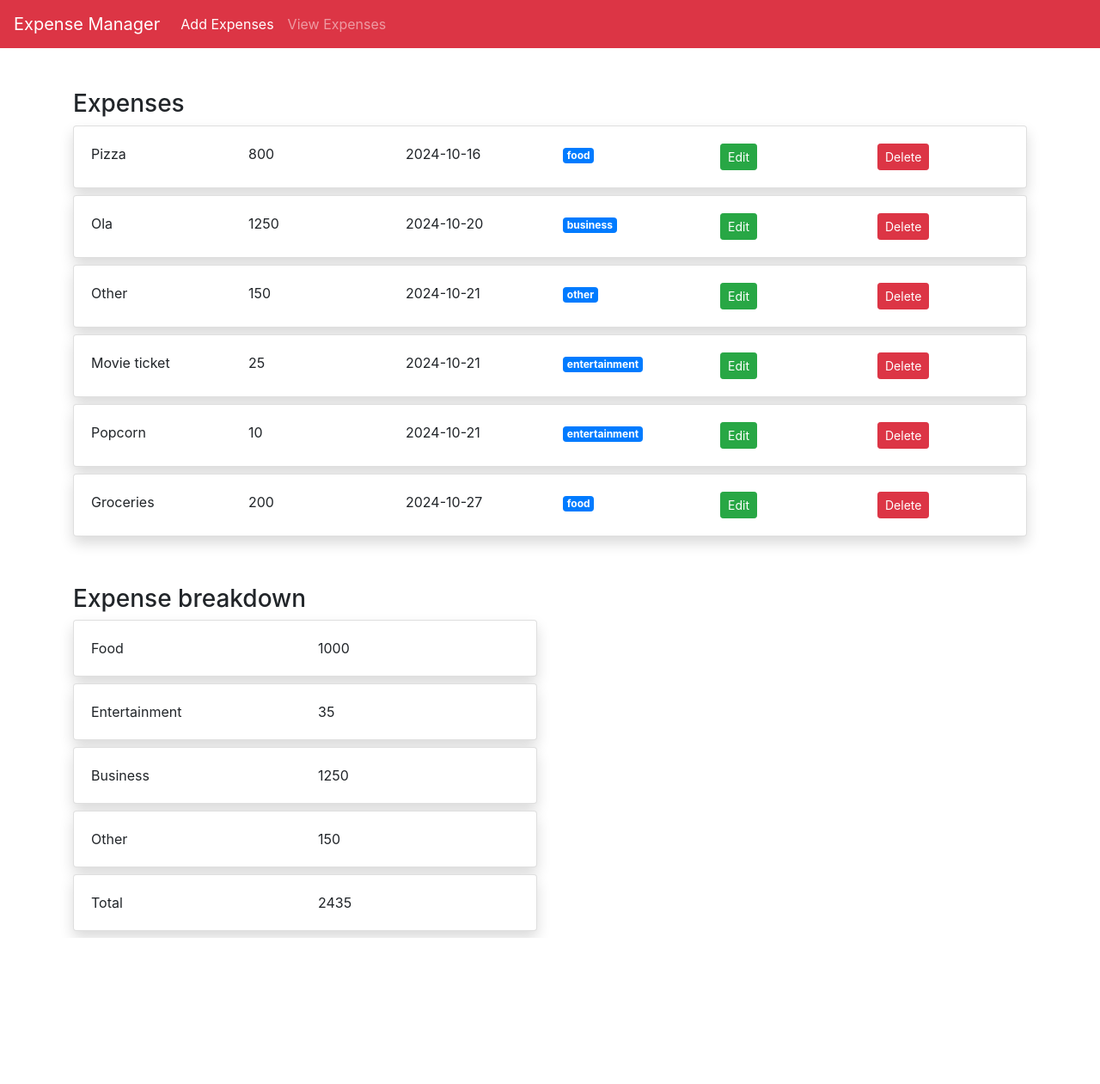
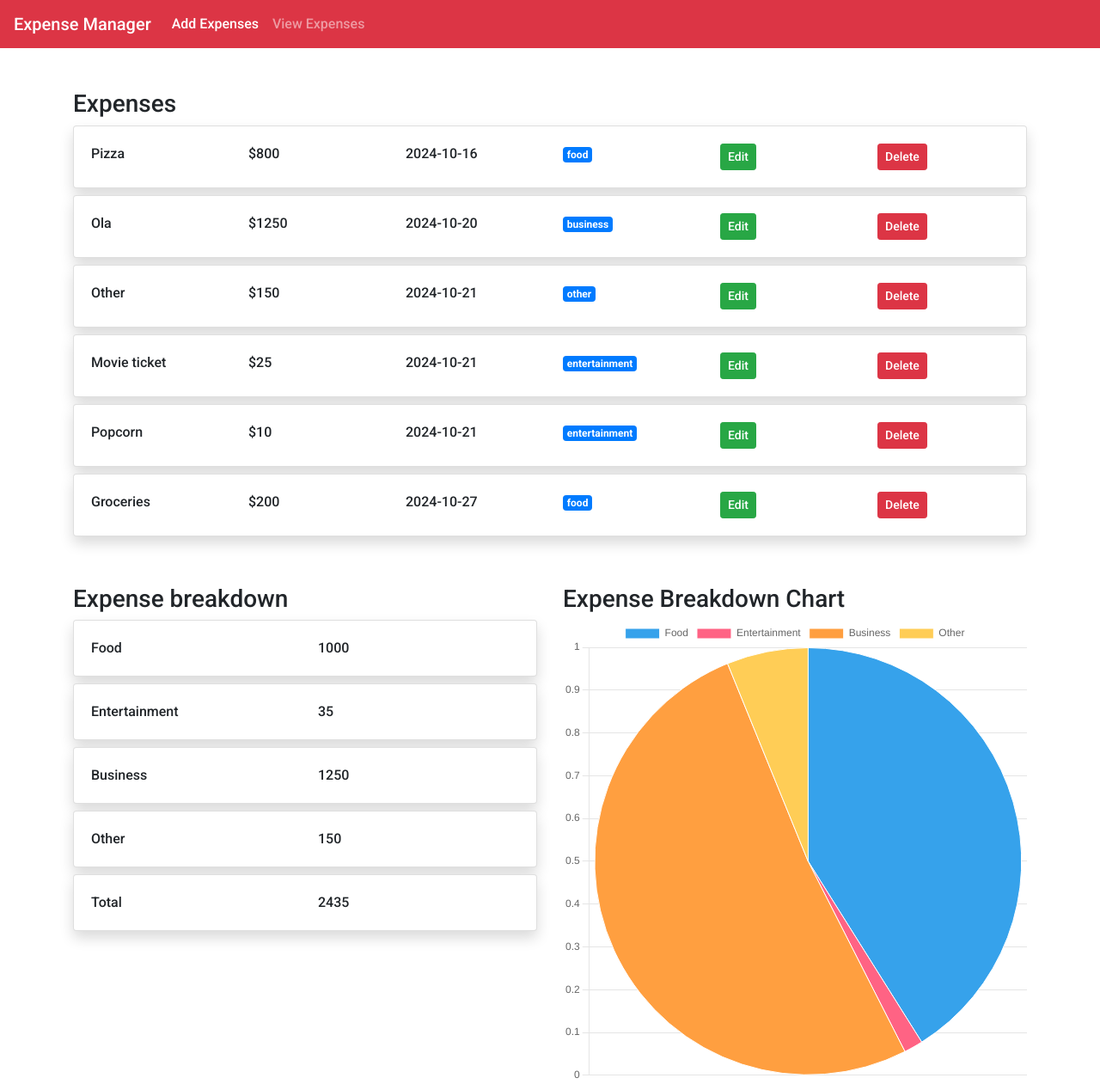
Before and after one commit to Smit-2001/Expense_Manager, a Flask app: page /expenses in a window 1280 px wide. Shown: the whole page at 86% size. Before the commit the page ends 1091 px from the top, so only its background shows below. Run offline with Flask 3, Linux system fonts and the light colour scheme.

Commit message:
Integrating ChartJs and add styling to page

```diff
--- /dev/null
+++ b/static/style.css
@@ -0,0 +1,3 @@
+body {
+  font-family: 'Roboto', sans-serif;
+}
--- a/templates/base.html
+++ b/templates/base.html
@@ -7,6 +7,14 @@
       integrity="sha384-TX8t27EcRE3e/ihU7zmQxVncDAy5uIKz4rEkgIXeMed4M0jlfIDPvg6uqKI2xXr2"
       crossorigin="anonymous"
     />
+    <script src="https://cdn.jsdelivr.net/npm/chart.js@4.4.5/dist/chart.umd.min.js"></script>
+    <link rel="preconnect" href="https://fonts.googleapis.com" />
+    <link rel="preconnect" href="https://fonts.gstatic.com" crossorigin />
+    <link
+      href="https://fonts.googleapis.com/css2?family=Roboto:ital,wght@0,500;0,700;1,500&display=swap"
+      rel="stylesheet"
+    />
+    <link rel="stylesheet" href="{{url_for('static',filename='style.css')}}" />
     <title>Expense Manager</title>
   </head>
   <body>
--- a/templates/expenses.html
+++ b/templates/expenses.html
@@ -9,7 +9,7 @@
         <div class="card-body">
           <div class="row">
             <div class="col-md-2">{{expense.expensename}}</div>
-            <div class="col-md-2">{{expense.amount}}</div>
+            <div class="col-md-2">${{expense.amount}}</div>
             <div class="col-md-2">{{expense.date}}</div>
             <div class="col-md-2">
               <span class="badge badge-primary">{{expense.category}}</span>
@@ -41,7 +41,7 @@
         <div class="card-body">
           <div class="row">
             <div class="col-md-6">Food</div>
-            <div class="col-md-6">{{t_food}}</div>
+            <div id="tfood" class="col-md-6">{{t_food}}</div>
           </div>
         </div>
       </div>
@@ -49,7 +49,7 @@
         <div class="card-body">
           <div class="row">
             <div class="col-md-6">Entertainment</div>
-            <div class="col-md-6">{{t_entertainment}}</div>
+            <div id="tentertainment" class="col-md-6">{{t_entertainment}}</div>
           </div>
         </div>
       </div>
@@ -57,7 +57,7 @@
         <div class="card-body">
           <div class="row">
             <div class="col-md-6">Business</div>
-            <div class="col-md-6">{{t_business}}</div>
+            <div id="tbusiness" class="col-md-6">{{t_business}}</div>
           </div>
         </div>
       </div>
@@ -65,7 +65,7 @@
         <div class="card-body">
           <div class="row">
             <div class="col-md-6">Other</div>
-            <div class="col-md-6">{{t_other}}</div>
+            <div id="tother" class="col-md-6">{{t_other}}</div>
           </div>
         </div>
       </div>
@@ -78,6 +78,38 @@
         </div>
       </div>
     </div>
+    <div class="col-md-6">
+      <h3 class="mt-5">Expense Breakdown Chart</h3>
+      <canvas id="myChart" width="200" height="200"></canvas>
+      <script>
+        let food = document.getElementById('tfood').innerHTML;
+        let entertainment = document.getElementById('tentertainment').innerHTML;
+        let business = document.getElementById('tbusiness').innerHTML;
+        let other = document.getElementById('tother').innerHTML;
+        const ctx = document.getElementById('myChart');
+
+        new Chart(ctx, {
+          type: 'pie',
+          data: {
+            labels: ['Food', 'Entertainment', 'Business', 'Other'],
+            datasets: [
+              {
+                label: '',
+                data: [food, entertainment, business, other],
+                borderWidth: 1,
+              },
+            ],
+          },
+          options: {
+            scales: {
+              y: {
+                beginAtZero: true,
+              },
+            },
+          },
+        });
+      </script>
+    </div>
   </div>
 </div>
 {% endblock %}
```
Also changed, not shown: mydatabase.db.
